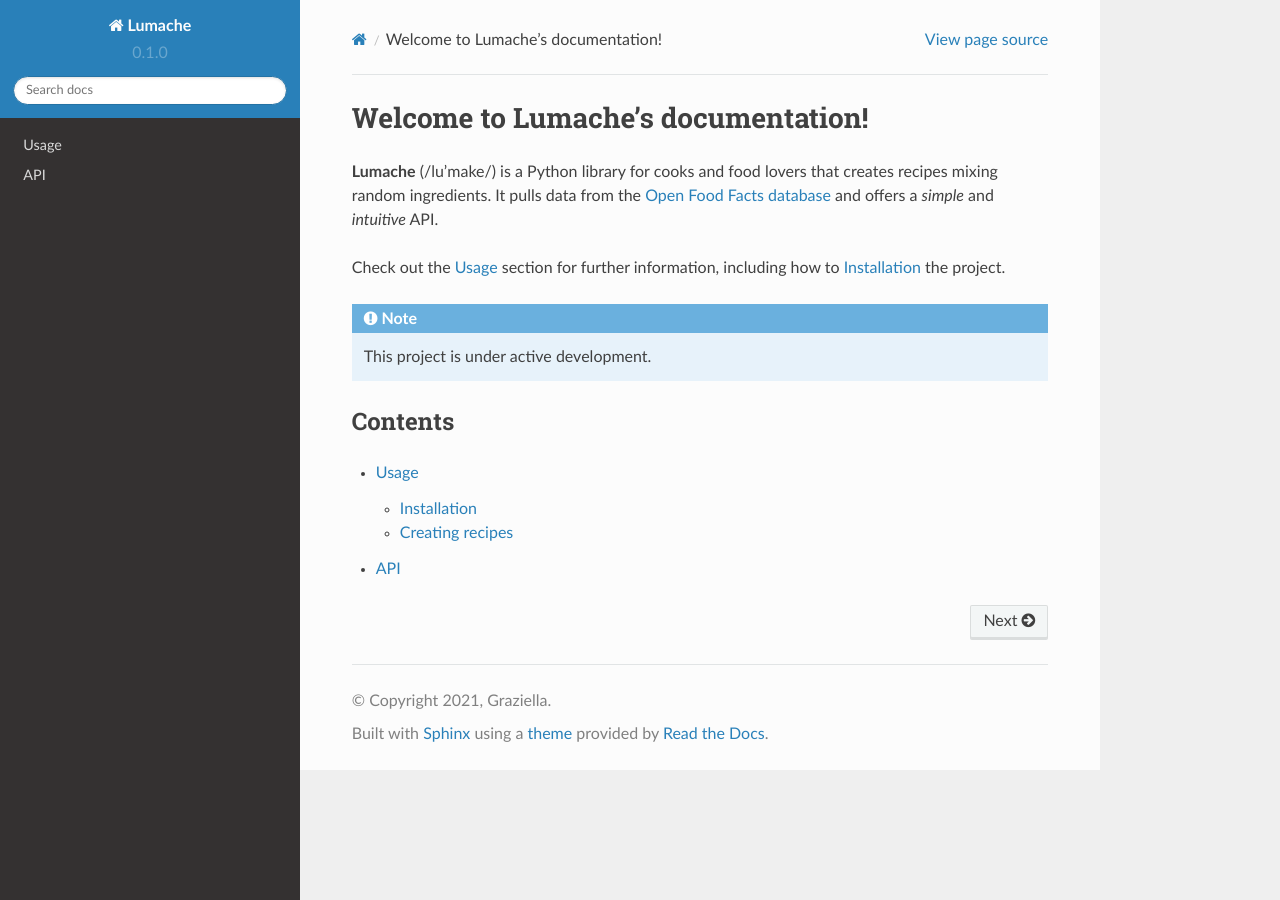
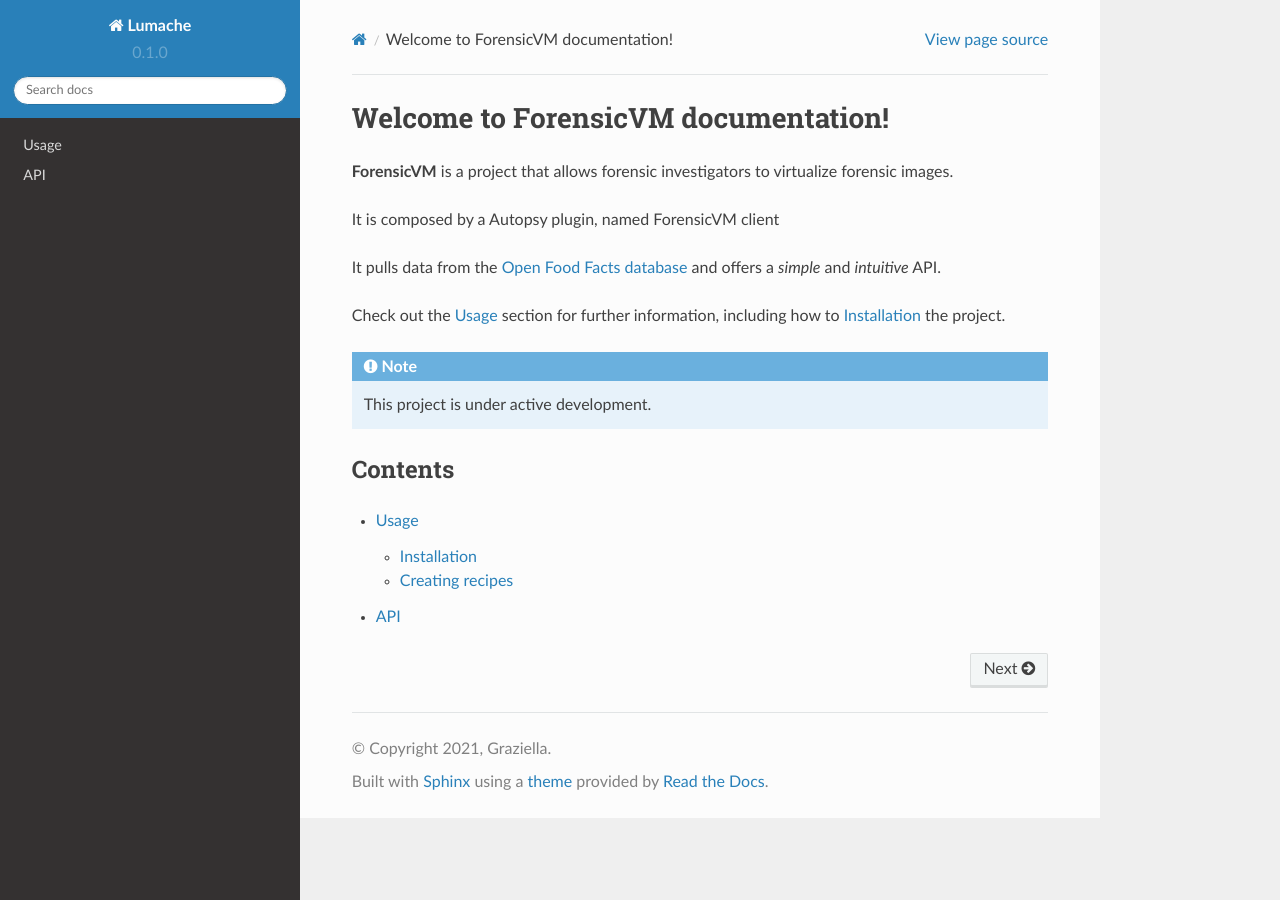
Before and after one commit to nunomourinho/ForensicVMServerAndClientDocs, a Sphinx documentation site: the page built from docs/source/index.rst, in a window 1280 px wide. Built offline with Sphinx 7.4.7 and the Read the Docs theme 2.0.0, drawn with Linux system fonts in a browser that asks for light colours.

Commit message:
Update index.rst

```diff
--- a/docs/source/index.rst
+++ b/docs/source/index.rst
@@ -1,8 +1,10 @@
-Welcome to Lumache's documentation!
+Welcome to ForensicVM documentation!
 ===================================
 
-**Lumache** (/lu'make/) is a Python library for cooks and food lovers
-that creates recipes mixing random ingredients.
+**ForensicVM** is a project that allows forensic investigators to virtualize forensic images.
+
+It is composed by a Autopsy plugin, named ForensicVM client
+
 It pulls data from the `Open Food Facts database <https://world.openfoodfacts.org/>`_
 and offers a *simple* and *intuitive* API.
 
```
